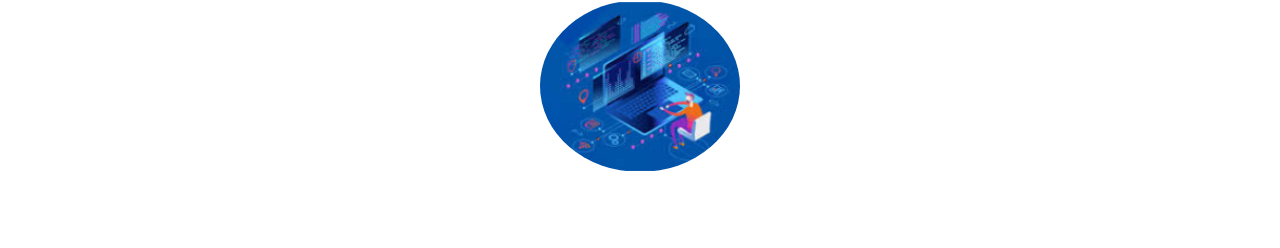
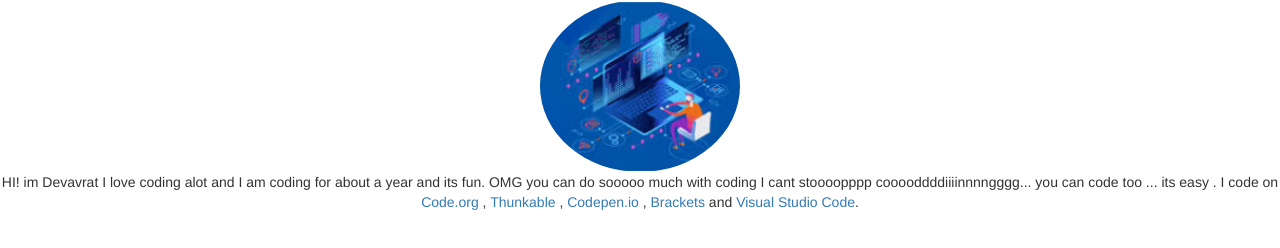
Before and after one commit to SpaceWalkEverywhere/my.favourite.com, a plain HTML site: page index.html in a window 1280 px wide. Shown: the part 70-318 px from the top of the page. Drawn offline with nearby package versions, Linux system fonts and the light colour scheme.

Commit message:
Add files via upload

```diff
--- a/index.html
+++ b/index.html
@@ -1,20 +1,21 @@
 <!DOCTYPE html>
 <html>
 <head>
-    <title>my.favourite.com</title>
+    <title>My Favourite</title>
     <link rel="stylesheet" href="https://maxcdn.bootstrapcdn.com/bootstrap/3.4.0/css/bootstrap.min.css">
 
     <script src="https://ajax.googleapis.com/ajax/libs/jquery/3.4.1/jquery.min.js"></script>
 
     <script src="https://maxcdn.bootstrapcdn.com/bootstrap/3.4.0/js/bootstrap.min.js"></script>
 </head>
-
 <body>
   <center>
     <h1>Coding</h1>
     <img src="codee.PNG" class="img-responsive img-circle" width="200">
     <p>
-
+     HI! im Devavrat I love coding alot and I am coding for about a year and its fun.
+      OMG you can do sooooo much with coding I cant stoooopppp cooooddddiiiinnnngggg... you can code too ... its easy .
+       I code on <a href="code.org" target="_blank">Code.org</a> , <a href="thunkable.com" target="_blank">Thunkable</a> , <a href="codepen.io" target="_blank">Codepen.io</a> , <a href="Brackets.io" target="_blank">Brackets</a> and <a href="" target="_blank">Visual Studio Code</a>.
     </p>
     </center>
 </body>
--- a/style.css
+++ b/style.css
@@ -1,6 +1,6 @@
 center {
     text-align: center;
     align-content: center;
-    background-image: linear-gradient(to bottom right,purple,indigo,blue,lightblue,green,yellow,orange,red,orange,yellow,green,lightblue,blue,indigo,purple);
+    background-color: linear-gradient(to bottom right,purple,indigo,blue,   lightblue,green,yellow,orange,red,orange,yellow,green,lightblue,blue,indigo,purple);
     background-repeat: no-repeat;
 }
```
